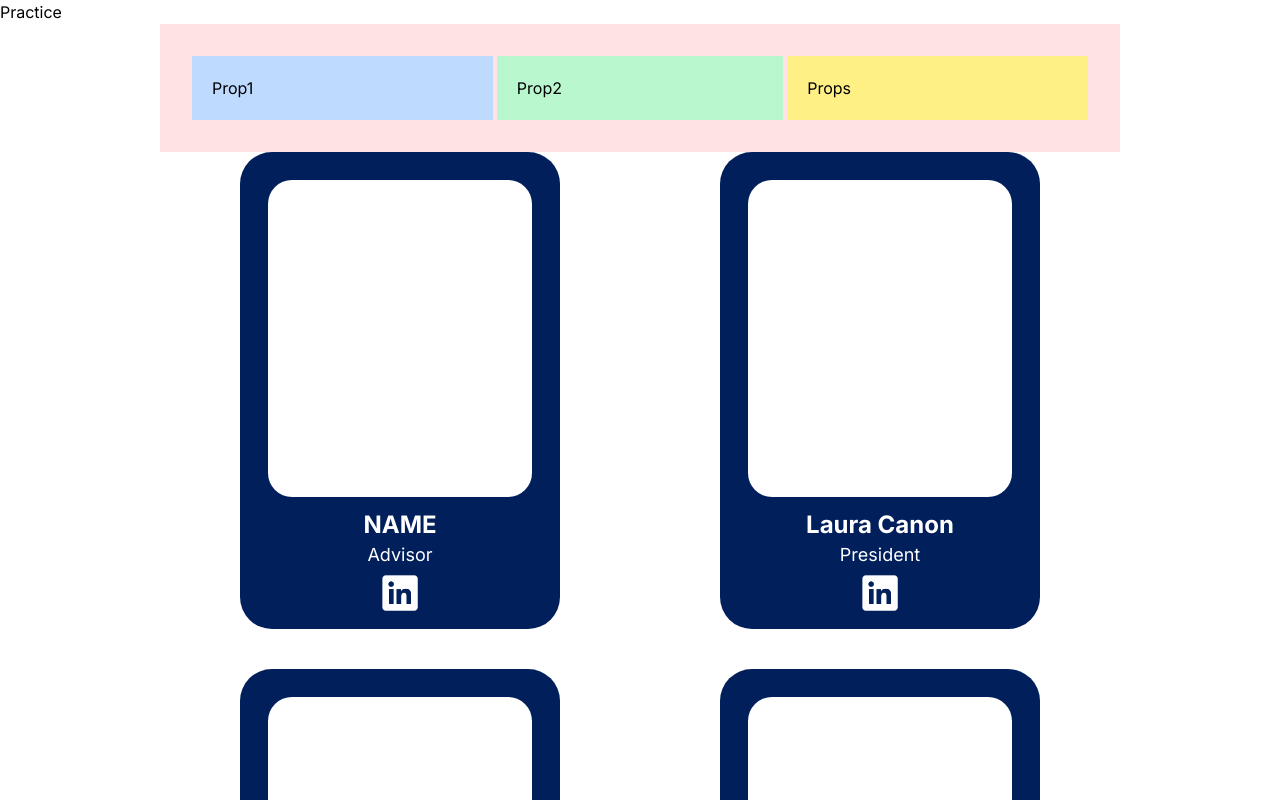
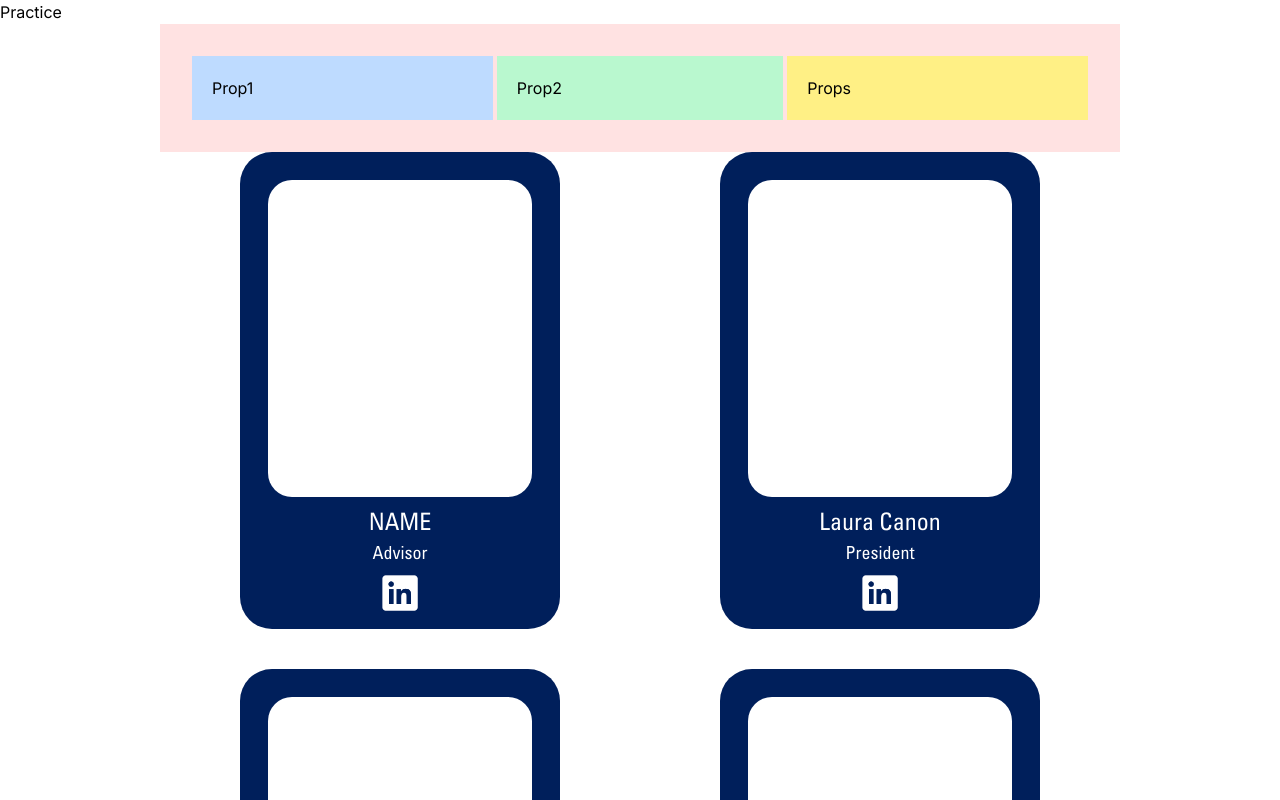
Before and after one commit to acm-ucr/shpe-website, a Next.js app: page / in a window 1280 px wide. Shown: the top 800 px of the page. Built offline with nearby package versions, Linux system fonts and the light colour scheme.

Commit message:
update fonts

```diff
--- a/src/components/board/BoardCard.tsx
+++ b/src/components/board/BoardCard.tsx
@@ -15,8 +15,8 @@ const BoardCard = ({ name, image, position, linkedin }: BoardCardProps) => {
         <Image src={image} alt={name} fill className="object-cover" />
       </div>
 
-      <div className="text-2xl font-bold">{name}</div>
-      <div className="text-lg">{position}</div>
+      <div className="font-shpe-univers-condensed text-2xl">{name}</div>
+      <div className="font-shpe-univers-condensed text-lg">{position}</div>
 
       <a href={linkedin} target="_blank" rel="noreferrer">
         <Image src={LinkedInIcon} alt="LinkedIn icon" className="h-12 w-12" />
```
